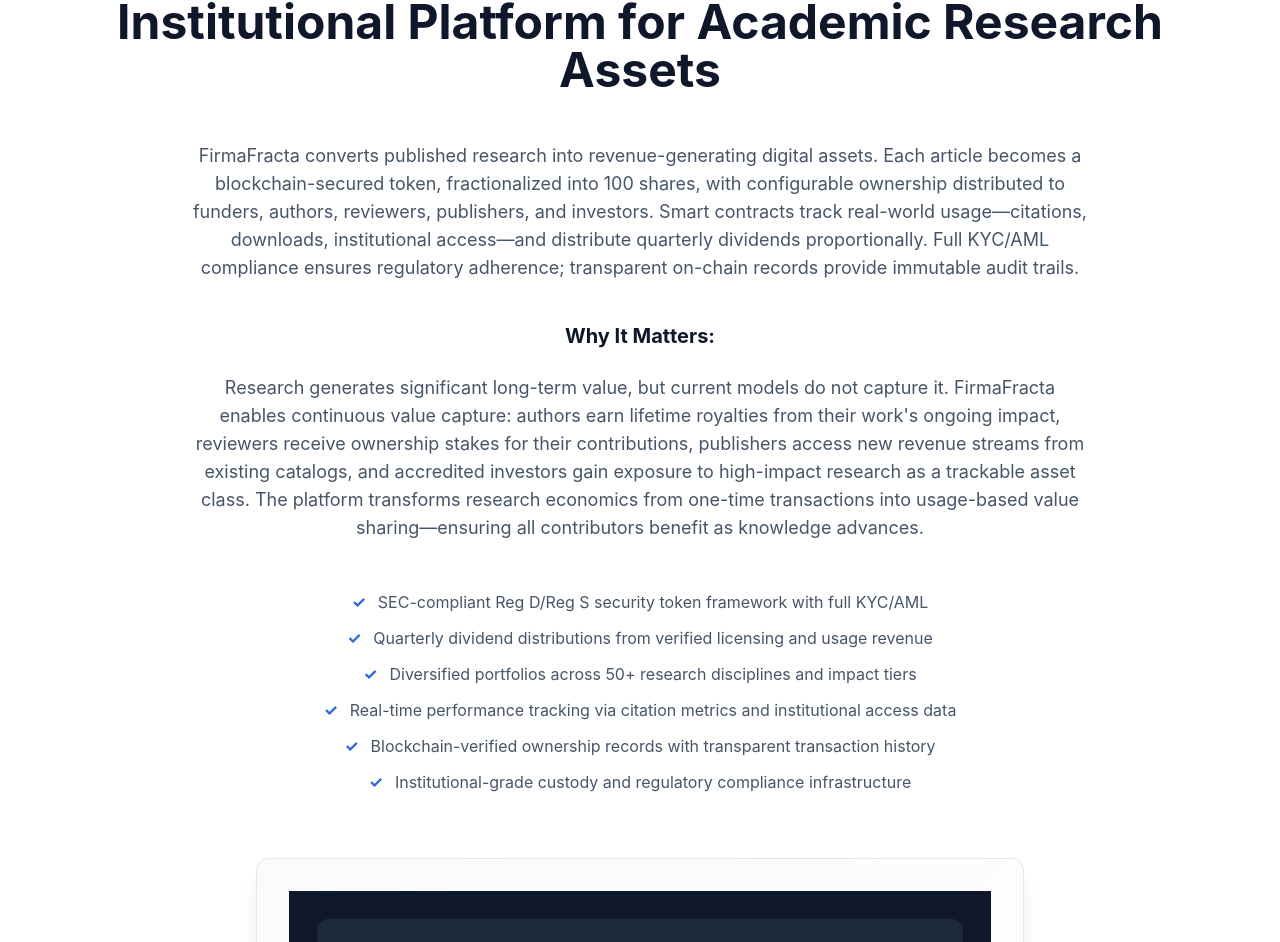
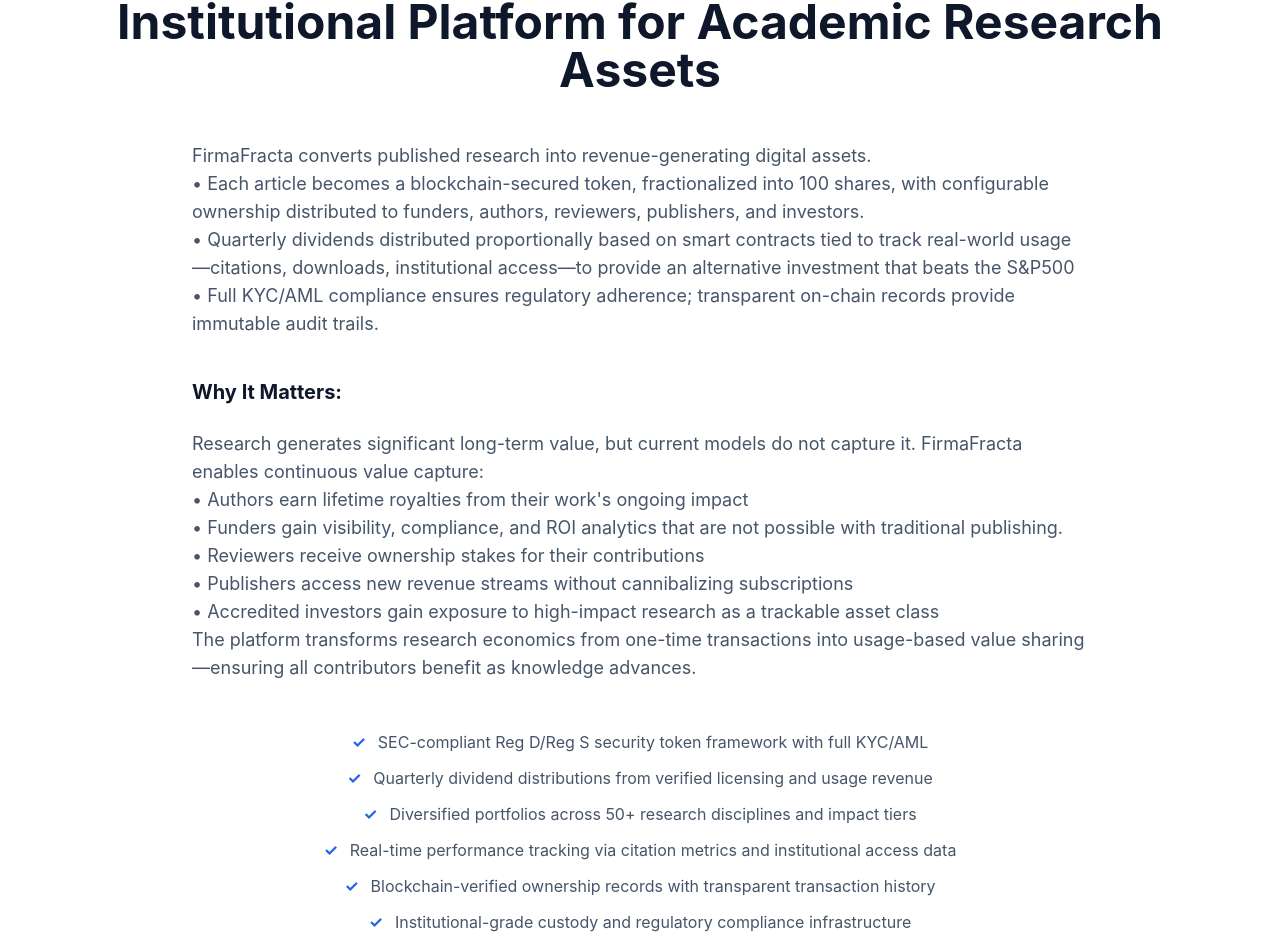
Before and after one commit to migalooch86/firmafracta-investor-portal, a Next.js app: page / in a window 1280 px wide. Shown: the part 2341-3283 px from the top of the page. Built offline with nearby package versions, Linux system fonts and the light colour scheme.

Commit message:
Update About section with new platform and value proposition details

```diff
--- a/app/page.tsx
+++ b/app/page.tsx
@@ -154,12 +154,21 @@
           </div>
 
           <div className="space-y-4 sm:space-y-6 text-sm sm:text-base lg:text-lg text-slate-600 leading-relaxed max-w-4xl mx-auto mb-8 sm:mb-12 text-center">
-            <p>
-              FirmaFracta converts published research into revenue-generating digital assets. Each article becomes a blockchain-secured token, fractionalized into 100 shares, with configurable ownership distributed to funders, authors, reviewers, publishers, and investors. Smart contracts track real-world usage—citations, downloads, institutional access—and distribute quarterly dividends proportionally. Full KYC/AML compliance ensures regulatory adherence; transparent on-chain records provide immutable audit trails.
+            <p className="text-left">
+              FirmaFracta converts published research into revenue-generating digital assets.<br />
+              • Each article becomes a blockchain-secured token, fractionalized into 100 shares, with configurable ownership distributed to funders, authors, reviewers, publishers, and investors.<br />
+              • Quarterly dividends distributed proportionally based on smart contracts tied to track real-world usage—citations, downloads, institutional access—to provide an alternative investment that beats the S&amp;P500<br />
+              • Full KYC/AML compliance ensures regulatory adherence; transparent on-chain records provide immutable audit trails.
             </p>
-            <h3 className="text-xl font-bold text-slate-900 pt-4">Why It Matters:</h3>
-            <p>
-              Research generates significant long-term value, but current models do not capture it. FirmaFracta enables continuous value capture: authors earn lifetime royalties from their work's ongoing impact, reviewers receive ownership stakes for their contributions, publishers access new revenue streams from existing catalogs, and accredited investors gain exposure to high-impact research as a trackable asset class. The platform transforms research economics from one-time transactions into usage-based value sharing—ensuring all contributors benefit as knowledge advances.
+            <h3 className="text-xl font-bold text-slate-900 pt-4 text-left">Why It Matters:</h3>
+            <p className="text-left">
+              Research generates significant long-term value, but current models do not capture it. FirmaFracta enables continuous value capture:<br />
+              • Authors earn lifetime royalties from their work's ongoing impact<br />
+              • Funders gain visibility, compliance, and ROI analytics that are not possible with traditional publishing.<br />
+              • Reviewers receive ownership stakes for their contributions<br />
+              • Publishers access new revenue streams without cannibalizing subscriptions<br />
+              • Accredited investors gain exposure to high-impact research as a trackable asset class<br />
+              The platform transforms research economics from one-time transactions into usage-based value sharing—ensuring all contributors benefit as knowledge advances.
             </p>
           </div>
 
```
